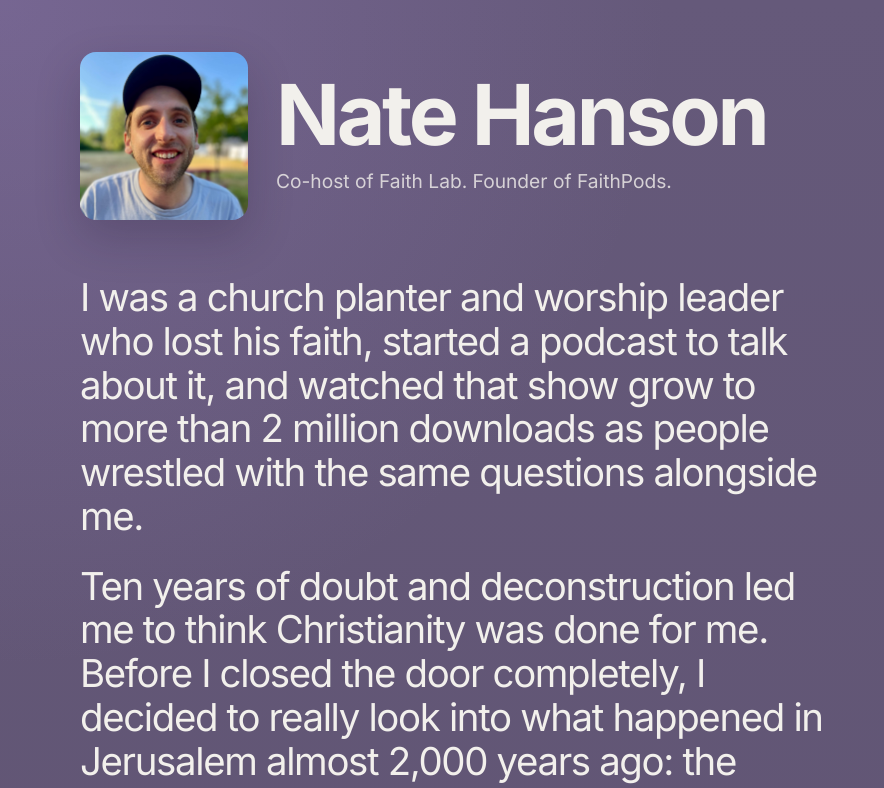
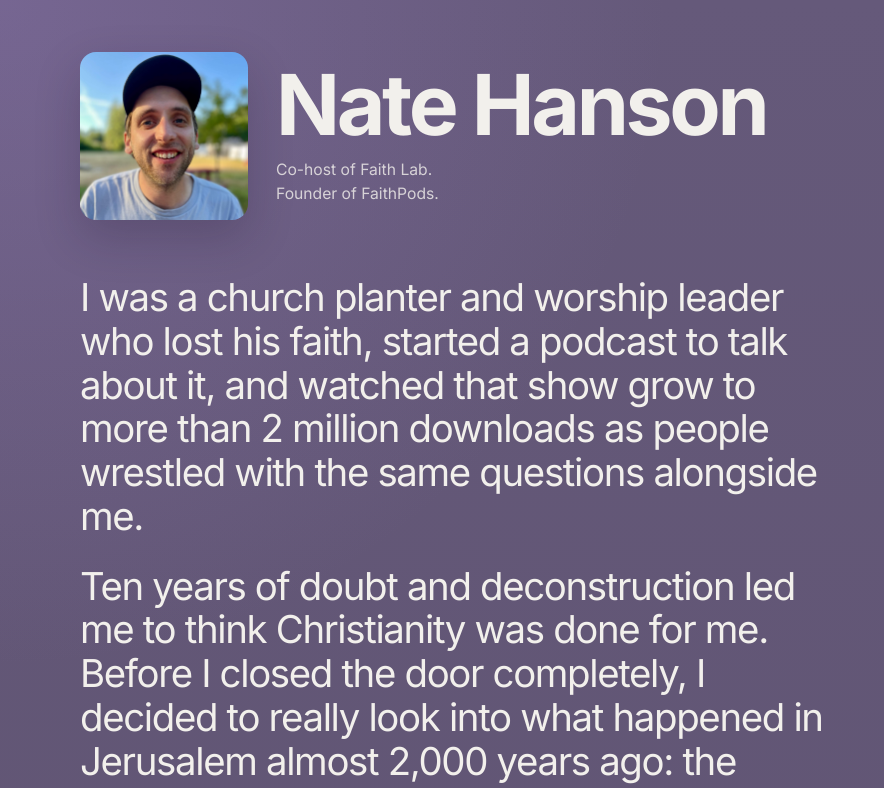
Before and after one commit to natemhanson/natemhanson.com, a Next.js app: page / in a window 1280 px wide. Shown: the top 788 px of the page, without its empty margins (0-884 px from the left). Built offline with nearby package versions, Linux system fonts and the light colour scheme; no server answers.

Commit message:
Tighten header subhead

```diff
--- a/src/app/page.module.css
+++ b/src/app/page.module.css
@@ -46,9 +46,13 @@
 
 .titleBlock p {
   max-width: 36ch;
-  font-size: 1.2rem;
+  font-size: 0.98rem;
   line-height: 1.55;
   color: var(--muted);
+}
+
+.titleBlock p span {
+  display: block;
 }
 
 .about {
--- a/src/app/page.tsx
+++ b/src/app/page.tsx
@@ -67,7 +67,10 @@ export default function Home() {
 
           <div className={styles.titleBlock}>
             <h1>Nate Hanson</h1>
-            <p>Co-host of Faith Lab. Founder of FaithPods.</p>
+            <p>
+              <span>Co-host of Faith Lab.</span>
+              <span>Founder of FaithPods.</span>
+            </p>
           </div>
         </div>
       </header>
```
